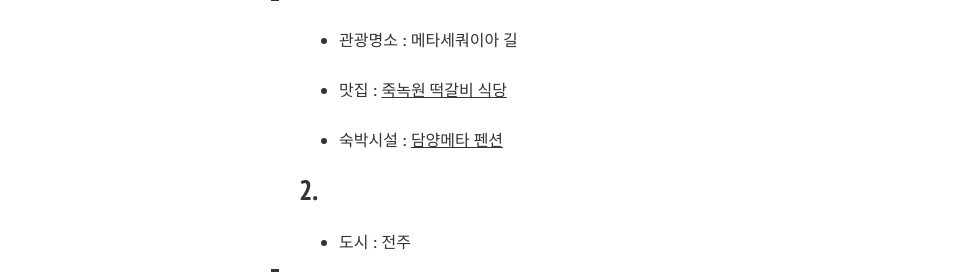
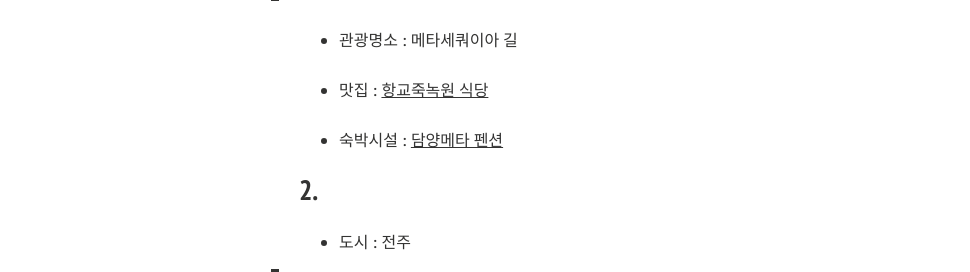
Before and after one commit to shinojin/shinojin.github.com, a Jekyll site: the page built from _posts/2013-05-22-sample-post-images.md, in a window 1280 px wide. Shown: the part 307-579 px from the top of the page, without its empty margins (21-991 px from the left). Built offline with Jekyll 4.4.1, drawn with Linux system fonts in a browser that asks for light colours; nearby versions of some CDN libraries.

Commit message:
Update 2013-05-22-sample-post-images.md

```diff
--- a/_posts/2013-05-22-sample-post-images.md
+++ b/_posts/2013-05-22-sample-post-images.md
@@ -13,7 +13,7 @@ comments: true
 
 - 관광명소 : 메타세쿼이아 길
 
-- 맛집 : [죽녹원 떡갈비 식당](http://www.gasanhouse.com/menu.php)
+- 맛집 : [항교죽녹원 식당](http://blog.naver.com/orangealive/220295231574)
 
 - 숙박시설 : [담양메타 펜션](http://metastory.co.kr)
 
```
